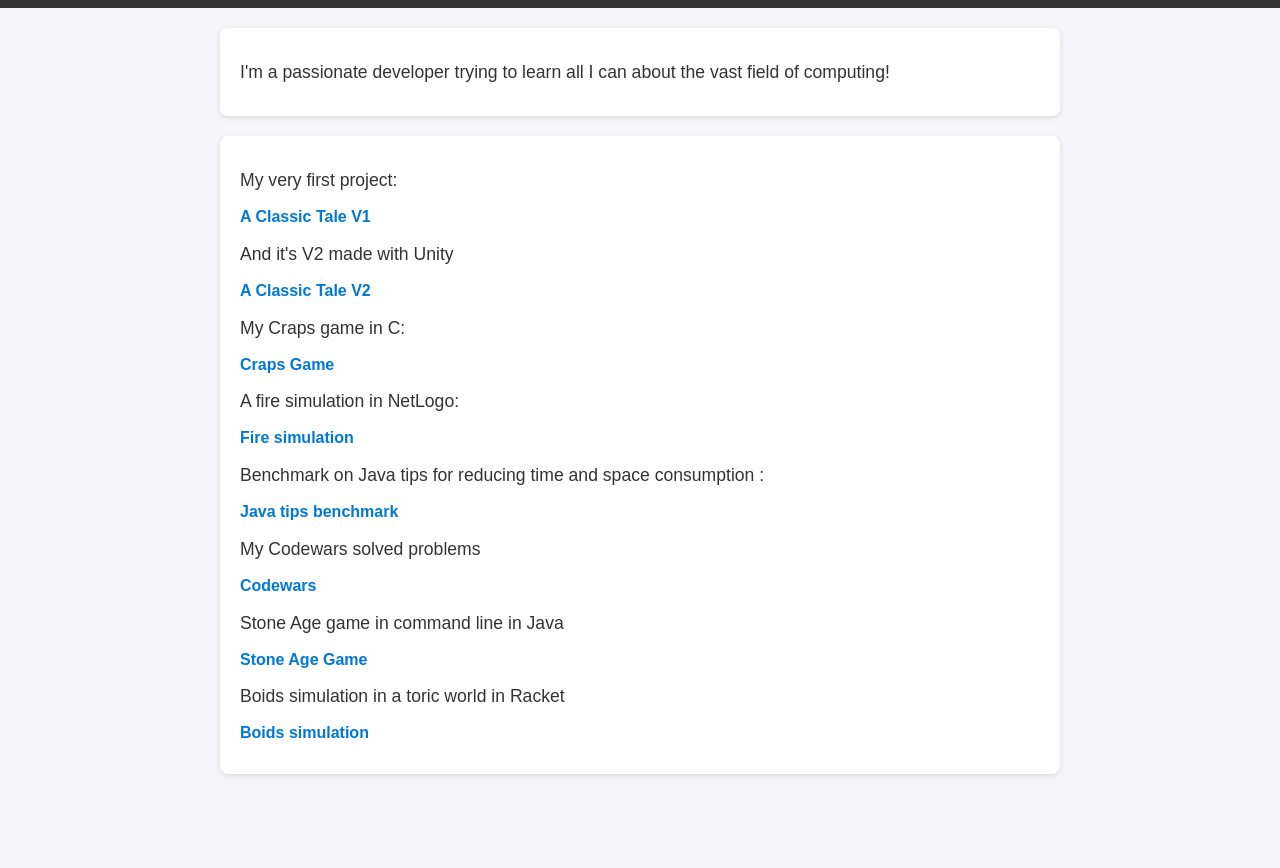
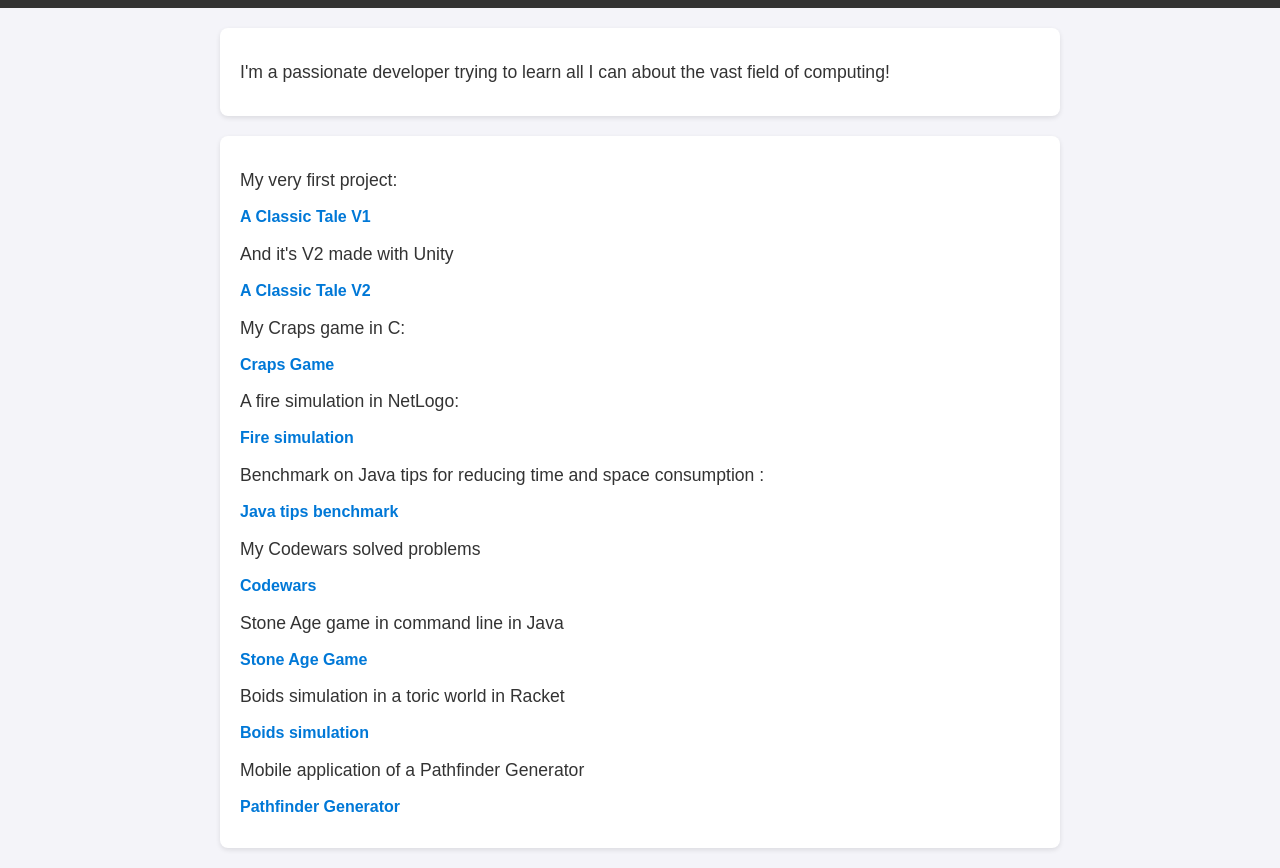
Before and after one commit to YannMartinDes/YannMartinDes.github.io, a plain HTML site: page index.html in a window 1280 px wide. Shown: the part 96-964 px from the top of the page. Before the commit the page ends 890 px from the top, so only its background shows below. Drawn offline with Linux system fonts and the light colour scheme.

Commit message:
Update index.html

```diff
--- a/index.html
+++ b/index.html
@@ -30,6 +30,8 @@
     <a href="https://github.com/YannMartinDes/StoneAge-Java">Stone Age Game</a>
     <p>Boids simulation in a toric world in Racket</p>
     <a href="https://github.com/YannMartinDes/Boids">Boids simulation</a>
+    <p>Mobile application of a Pathfinder Generator</p>
+    <a href="https://github.com/Y-YDev/PathfinderGenerator">Pathfinder Generator</a>
   </section>
 </body>
 </html>
```
